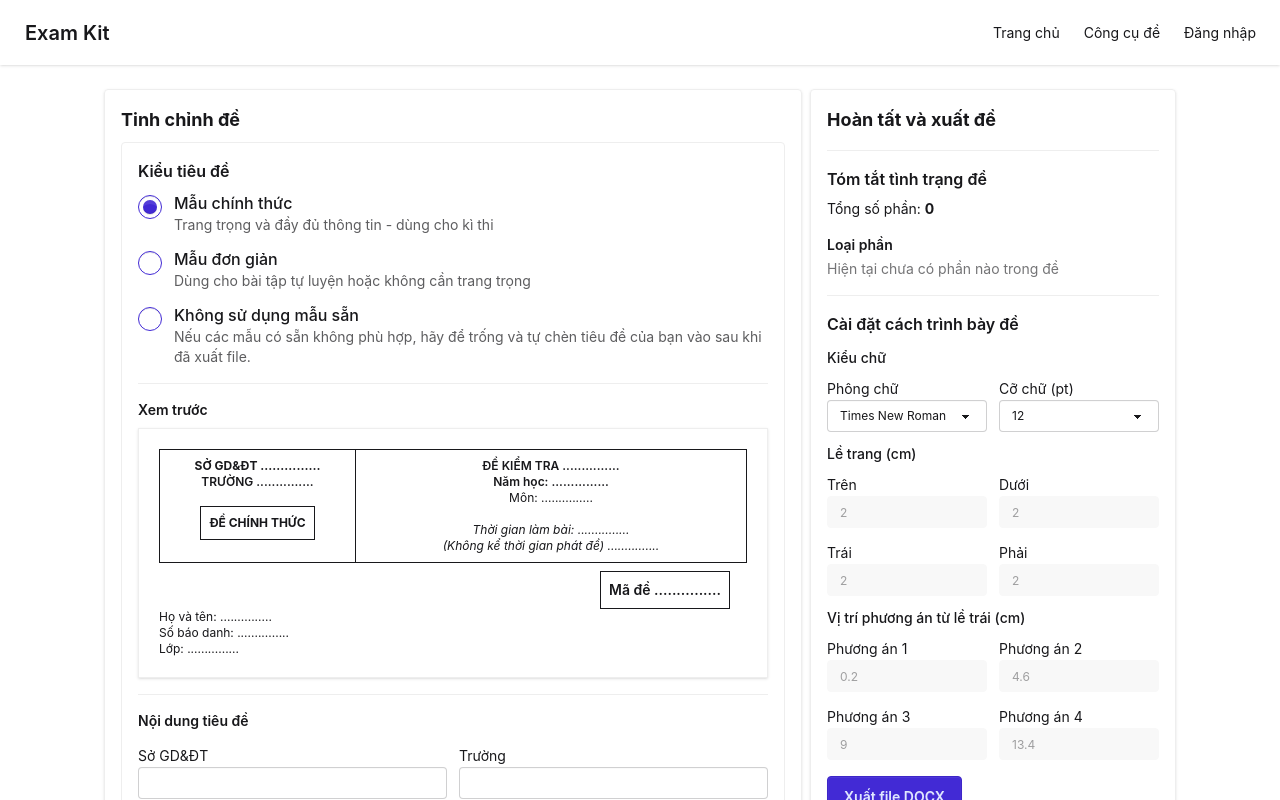
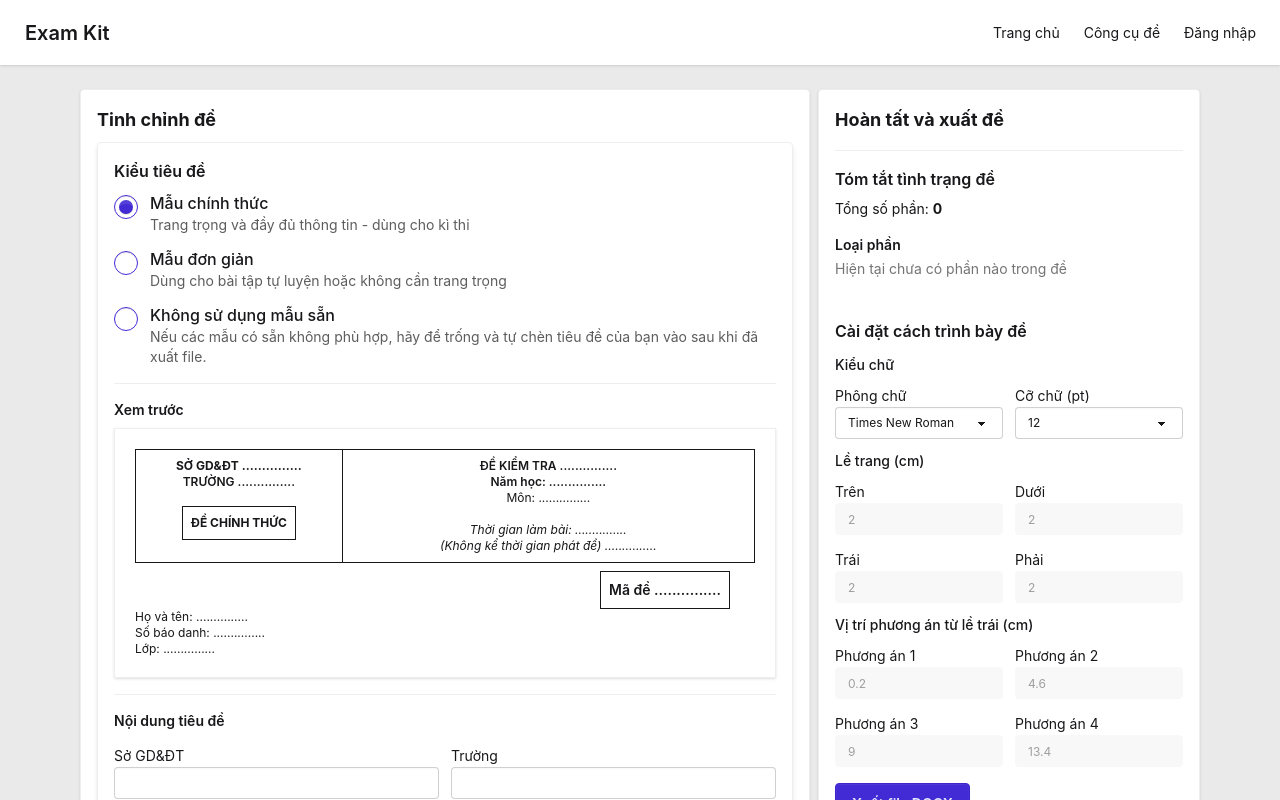
Before and after one commit to TranPhat-28/exam-kit, a React (Vite) app: page /builder in a window 1280 px wide. Shown: the top 800 px of the page. Built offline with nearby package versions, Linux system fonts and the light colour scheme.

Commit message:
chore: Minor UI changes

```diff
--- a/src/App.tsx
+++ b/src/App.tsx
@@ -8,7 +8,7 @@ function App() {
     return (
         <BrowserRouter>
             <Navbar />
-            <main className="p-6 mx-auto md:max-w-200 lg:max-w-240 xl:max-w-280 2xl:max-w-360">
+            <main className="mx-auto md:max-w-200 lg:max-w-240 xl:max-w-280 2xl:max-w-360">
                 <Routes>
                     <Route path="/" element={<HomePage />} />
                     <Route path="/builder" element={<BuilderPage />} />
--- a/src/index.css
+++ b/src/index.css
@@ -1,2 +1,7 @@
 @import "tailwindcss";
 @plugin "daisyui";
+
+#root {
+    background-color: rgb(234, 234, 234);
+    min-height: 100vh;
+}
--- a/src/pages/Builder/ActionsPanel/LayoutSettings/index.tsx
+++ b/src/pages/Builder/ActionsPanel/LayoutSettings/index.tsx
@@ -22,7 +22,7 @@ export const LayoutSettings = () => {
     const settings = useAppSelector((state) => state.LayoutSettings);
 
     return (
-        <section className="mt-4 border-t border-base-300 pt-4">
+        <section className="mt-6 pt-4">
             <h3 className="font-semibold">Cài đặt cách trình bày đề</h3>
             <fieldset className="mt-3">
                 <legend className="mb-2 text-sm font-medium">Kiểu chữ</legend>
--- a/src/pages/Builder/ActionsPanel/ResultSummary/index.tsx
+++ b/src/pages/Builder/ActionsPanel/ResultSummary/index.tsx
@@ -54,7 +54,7 @@ export const ResultSummary = () => {
                     <ul className="mt-1 space-y-2 text-sm">
                         {sections.map((section) => (
                             <li
-                                className="flex justify-between gap-4 border-b border-base-300 pb-2"
+                                className="flex justify-between gap-4"
                                 key={section.id}
                             >
                                 <span className="min-w-0">
--- a/src/pages/Builder/ActionsPanel/index.tsx
+++ b/src/pages/Builder/ActionsPanel/index.tsx
@@ -10,7 +10,7 @@ export const ActionsPanel = () => {
     const layoutSettings = useAppSelector((state) => state.LayoutSettings);
 
     return (
-        <div className="p-4 flex-1 border border-base-300 rounded shadow">
+        <div className="p-4 flex-1 bg-base-100 border border-base-300 rounded shadow">
             <h2 className="text-lg font-bold">Hoàn tất và xuất đề</h2>
 
             <ResultSummary />
--- a/src/pages/Builder/ConfigurationPanel/ContentConfiguration/index.tsx
+++ b/src/pages/Builder/ConfigurationPanel/ContentConfiguration/index.tsx
@@ -6,7 +6,7 @@ export const ContentConfiguration = () => {
     const sections = useAppSelector((state) => state.ExamContent.sections);
 
     return (
-        <div className="p-4 border border-base-300 rounded">
+        <div className="p-4 shadow-md border border-base-300 rounded">
             <h3 className="text-md font-semibold mb-2">Nội dung đề thi</h3>
             {sections.length > 0 && (
                 <ul className="mb-2 space-y-2">
--- a/src/pages/Builder/ConfigurationPanel/HeaderConfiguration/index.tsx
+++ b/src/pages/Builder/ConfigurationPanel/HeaderConfiguration/index.tsx
@@ -34,7 +34,7 @@ export const HeaderConfiguration = () => {
     );
 
     return (
-        <div className="p-4 border border-base-300 rounded">
+        <div className="p-4 border border-base-300 shadow-md rounded">
             <fieldset>
                 <legend className="text-md font-semibold mb-2">
                     Kiểu tiêu đề
--- a/src/pages/Builder/ConfigurationPanel/index.tsx
+++ b/src/pages/Builder/ConfigurationPanel/index.tsx
@@ -3,7 +3,7 @@ import { HeaderConfiguration } from "./HeaderConfiguration";
 
 export const ConfigurationPanel = () => {
     return (
-        <div className="flex flex-col gap-2 p-4 flex-2 border border-base-300 rounded shadow">
+        <div className="flex flex-col gap-2 p-4 flex-2 bg-base-100 border border-base-300 rounded shadow">
             <h2 className="text-lg font-bold">Tinh chỉnh đề</h2>
             <HeaderConfiguration />
             <ContentConfiguration />
--- a/src/pages/Builder/index.tsx
+++ b/src/pages/Builder/index.tsx
@@ -3,7 +3,7 @@ import { ConfigurationPanel } from "./ConfigurationPanel";
 
 export const BuilderPage = () => {
     return (
-        <div className="flex gap-2">
+        <div className="flex gap-2 py-6">
             <ConfigurationPanel />
             <ActionsPanel />
         </div>
--- a/src/pages/Home/index.tsx
+++ b/src/pages/Home/index.tsx
@@ -1,7 +1,9 @@
+import { FAQ } from "../../components/FAQ";
+
 export const HomePage = () => {
     return (
         <div className="w-full">
-            <div className="w-full flex px-16">
+            <div className="w-full flex">
                 <div className="flex flex-col gap-2 pt-24 w-full">
                     <h2 className="text-3xl font-bold mb-3">
                         Chào mừng bạn đến với{" "}
@@ -27,6 +29,10 @@ export const HomePage = () => {
                     alt="Welcome to Exam Kit"
                 />
             </div>
+
+            <div className="mt-20 px-28">
+                <FAQ />
+            </div>
         </div>
     );
 };
```
